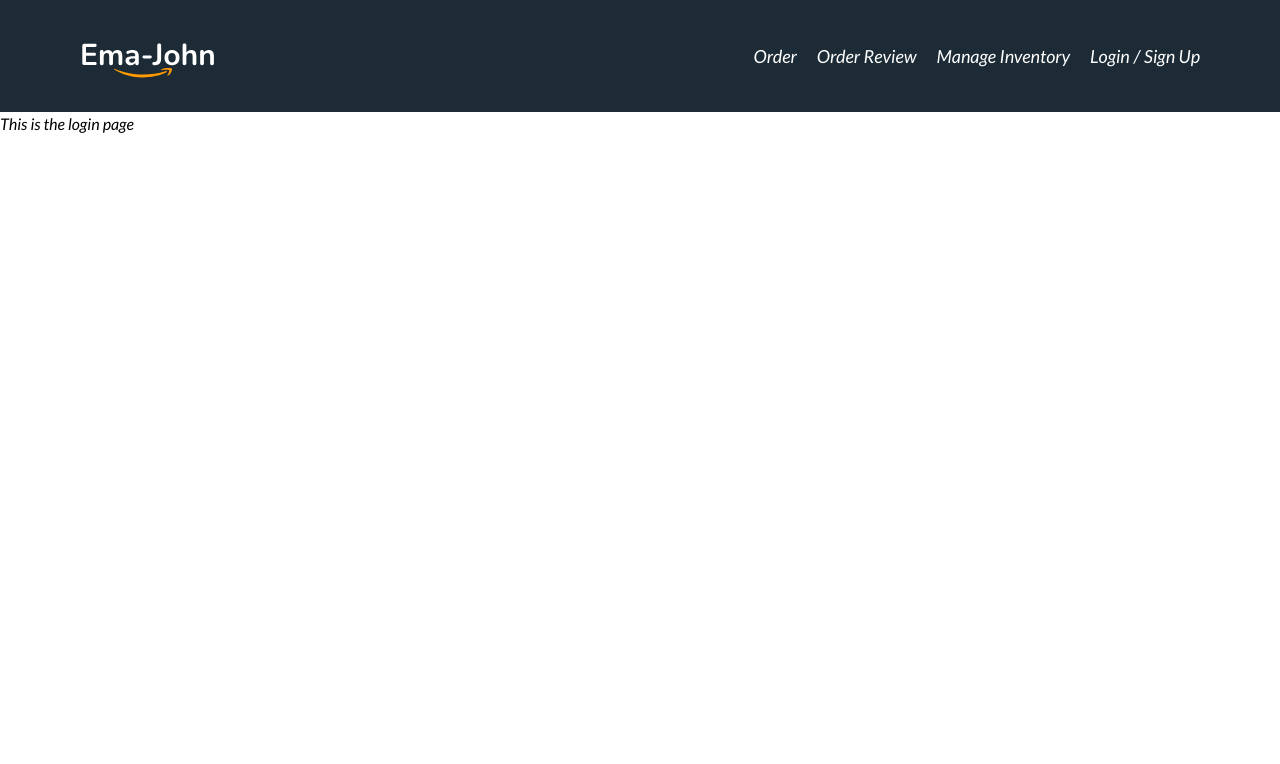
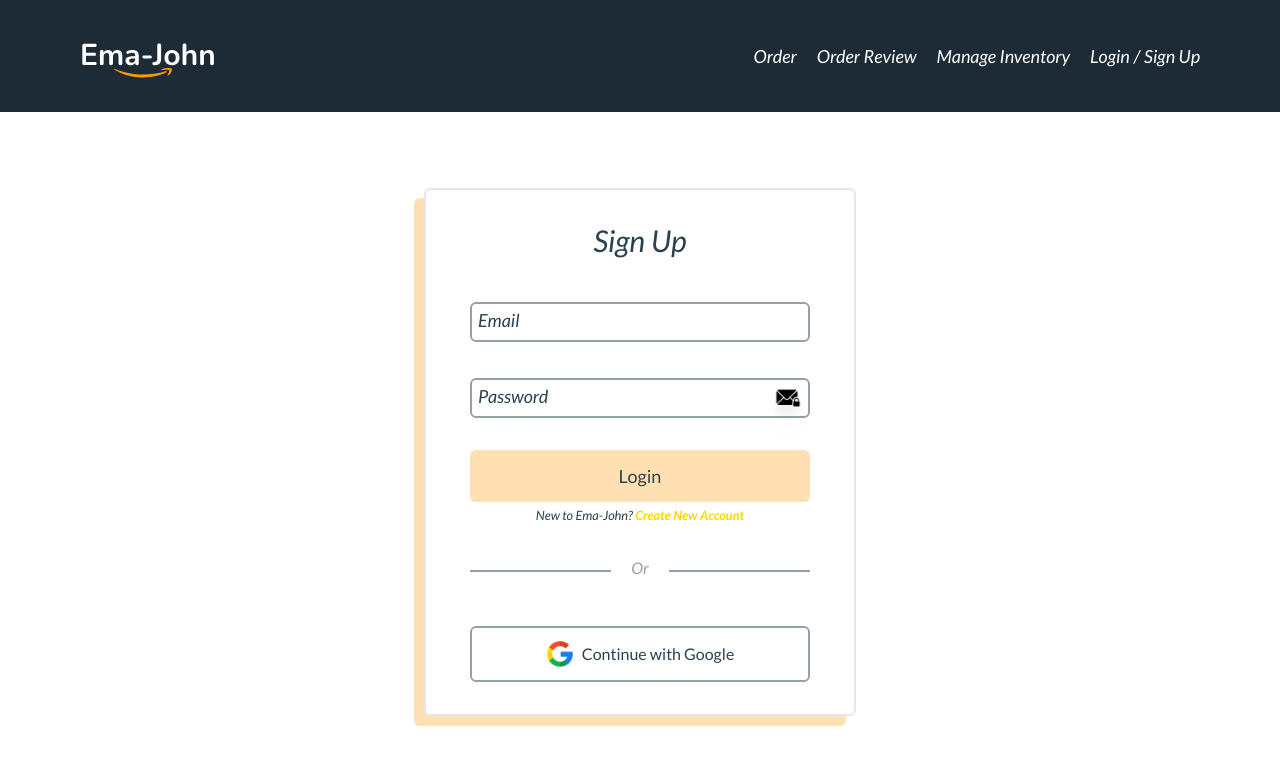
Before and after one commit to MohammadNaiem65/ema-john-client, a React (Vite) app: page /login in a window 1280 px wide. Shown: the top 764 px of the page. Built offline with nearby package versions, Linux system fonts and the light colour scheme.

Commit message:
created the login page

```diff
--- a/src/components/Login/Login.jsx
+++ b/src/components/Login/Login.jsx
@@ -1,9 +1,127 @@
-import React from "react";
+import React, { useContext, useState } from "react";
+import { Link } from "react-router-dom";
+import { AuthContext } from "../../contexts/providers/AuthProvider";
+import googleImage from "../../assets/images/google.png";
+import lockedEnvelop from "../../assets/images/locked-envelop.png";
+import unlockedEnvelop from "../../assets/images/unlocked-envelop.png";
 
 const Login = () => {
+	const [emailBlur, setEmailBlur] = useState(true);
+	const [passwordBlur, setPasswordBlur] = useState(true);
+	const [confirmPasswordBlur, setConfirmPasswordBlur] = useState(true);
+	const [hide, setHide] = useState(true);
+	const [error, setError] = useState("");
+
+	const handleBlur = (e) => {
+		if (e.target.value !== "") return;
+		else if (e.target.name === "email") setEmailBlur(!emailBlur);
+		else if (e.target.name === "password") setPasswordBlur(!passwordBlur);
+		else {
+			setConfirmPasswordBlur(!confirmPasswordBlur);
+		}
+	};
+
+	const handleVisibility = () => {
+		setHide(!hide);
+	};
+
+	const createUserWithEmail = (e) => {
+		e.preventDefault();
+		setError("");
+		const email = e.target.email.value;
+		const password = e.target.password.value;
+		const confirmPassword = e.target.confirmPassword.value;
+		if (password !== confirmPassword) {
+			return setError("Password did not matched!");
+		}
+		console.log(email, password, confirmPassword);
+		e.target.reset();
+	};
 	return (
-		<div className=''>
-			<h1>This is the login page</h1>
+		<div className='h-[85dvh] grid place-items-center'>
+			<div
+				className='w-[27rem] h-[33rem] text-[#2A414F] rounded-md border-2 bg-primary px-11 py-8 flex flex-col justify-between'
+				style={{ boxShadow: "-10px 10px #FFE0B3" }}>
+				<h1 className='text-3xl text-center'>Sign Up</h1>
+				{/* Main form container */}
+				<form className='space-y-8' onSubmit={createUserWithEmail}>
+					<div>
+						<div className='space-y-9'>
+							<div className='form-control h-10 relative flex items-center'>
+								<label
+									htmlFor='email'
+									className={`ml-2 absolute ${
+										emailBlur ? "top-1 text-lg" : "-top-6"
+									} duration-300 z-0`}>
+									Email
+								</label>
+								<input
+									onFocus={handleBlur}
+									onBlur={handleBlur}
+									type='email'
+									name='email'
+									className='w-full h-full py-1 px-2 border-2 border-[#95A0A7] outline-none rounded-md z-10'
+									style={{ background: "none" }}
+									required
+								/>
+							</div>
+							<div className='form-control h-10 relative flex items-center'>
+								<label
+									htmlFor='password'
+									className={`ml-2 absolute ${
+										passwordBlur ? "top-1 text-lg" : "-top-6"
+									} duration-300 z-0`}>
+									Password
+								</label>
+								<input
+									onFocus={handleBlur}
+									onBlur={handleBlur}
+									type={hide ? "password" : "text"}
+									name='password'
+									className='w-full h-10 py-1 px-2 border-2 border-[#95A0A7] outline-none rounded-md z-10'
+									style={{ background: "none" }}
+									required
+								/>
+								<img
+									src={hide ? lockedEnvelop : unlockedEnvelop}
+									alt='Password toggle.'
+									className='w-7 absolute right-2 drop-shadow-xl cursor-pointer z-20'
+									onClick={handleVisibility}
+								/>
+							</div>
+						</div>
+						{error && (
+							<p className='text-red-500 font-semibold mt-1'>{error}</p>
+						)}
+					</div>
+					<div>
+						<button
+							type='submit'
+							className='w-full p-3 bg-[#FFE0B3] text-lg rounded-md hover:bg-[hsl(36,100%,65%)]'>
+							Login
+						</button>
+						<p className='text-center'>
+							<small>
+								New to Ema-John?{" "}
+								<Link
+									to={"/sign-up"}
+									className='font-semibold text-[#FFD700] hover:text-[hsl(36,100%,65%)]'>
+									Create New Account
+								</Link>
+							</small>
+						</p>
+					</div>
+				</form>
+				<div>
+					<div className='h-3 flex justify-center border-t-2 border-t-[#95A0A7] relative'>
+						<p className='px-5 text-[#95A0A7] absolute -top-4 bg-white'>Or</p>
+					</div>
+				</div>
+				<button className='w-full p-3 border-2 border-[#95A0A7] flex justify-center items-center rounded-md'>
+					<img src={googleImage} alt='Goggle image' className='w-7 mr-2' />{" "}
+					Continue with Google
+				</button>
+			</div>
 		</div>
 	);
 };
```
